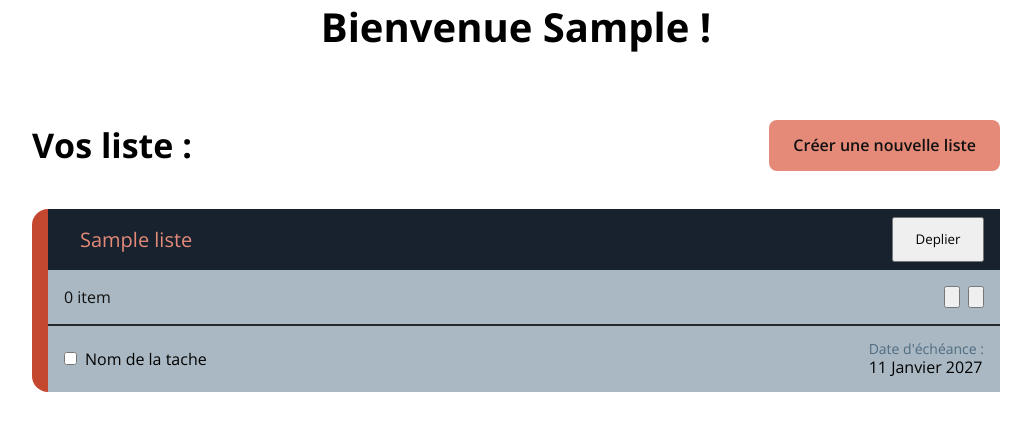
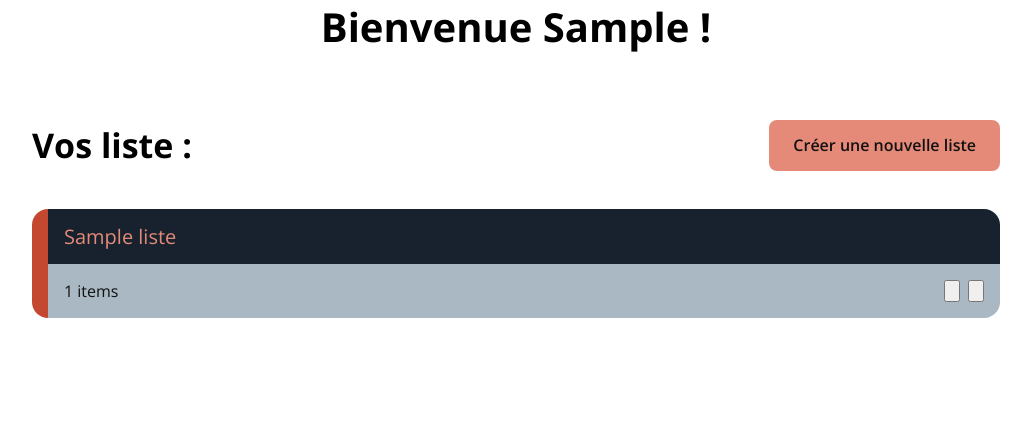
Before and after one commit to MaxaA-int/Projet02_AppWeb, a PHP site: page / in a window 1280 px wide. Shown: the part 168-599 px from the top of the page, without its empty margins (124-1155 px from the left). Run offline with PHP 8.4, Linux system fonts and the light colour scheme; tables that the repository leaves empty or names only in its code hold one stand-in row (values such as "Sample post").

Commit message:
Update Accueil
- Retirer liste des tâches
- Ajustement CSS des listes
- Contage du nombre d'items de chaque liste
-

```diff
--- a/assets/css/components/main.css
+++ b/assets/css/components/main.css
@@ -27,24 +27,24 @@
 
                 ul {
                     width: 100%;
+                    gap: 1.5rem;
+                    flex-direction: column;
 
                     .liste__item {
                         width: 100%;
-                        margin-bottom: 1rem;
                         border-left: 1rem solid var(--Orange);
                         border-radius: 1rem;
+                        margin: 0;
 
                         .item__titre {
                             background-color: var(--Bleu-deep);
                             color: var(--Orange-coral);
-                            padding: 0.5rem 1rem;
+                            padding: 1rem;
                             justify-content: space-between;
                             flex-direction: row;
                             align-items: center;
-
-                            p {
-                                margin: 0;
-                            }
+                            border-top-right-radius: 1rem;
+                            margin: 0;
 
                             button {
                                 padding: 0;
@@ -60,7 +60,7 @@
                             justify-content: space-between;
                             align-items: center;
                             flex-direction: row;
-                            border-bottom: 2px solid var(--Bleu-charbon);
+                            border-bottom-right-radius: 1rem;
 
                             p {
                                 margin: 0;
@@ -71,32 +71,6 @@
                                 gap: 0.5rem;
                             }
                         }
-
-                        .liste__taches {
-                            background-color: var(--Bleu-mist);
-
-                            .taches__item {
-                                padding: 0.5rem 1rem;
-                                justify-content: space-between;
-                                align-items: center;
-                                flex-direction: row;
-
-                                .nom-tache {
-                                    flex-direction: row;
-                                    gap: 0.5rem;
-                                    align-items: center;
-                                }
-
-                                .echeance-tache {
-                                    flex-direction: column;
-
-                                    p {
-                                        margin: 0;
-                                    }
-
-                                }
-                            }
-                        }
                     }
                 }
             }
--- a/index.php
+++ b/index.php
@@ -18,10 +18,12 @@ $arrUtilisateur = $pdosResultat->fetch(PDO::FETCH_ASSOC);
 $pdosResultat->closeCursor();
 
 /* Requete des listes de l'utilisateur */
-$strRequete = "SELECT t_liste.*, t_couleur.nom_couleur_fr
+$strRequete = "SELECT t_liste.*, t_couleur.nom_couleur_fr, COUNT(t_item.id_item) AS nb_items
                 FROM t_liste
                 INNER JOIN t_couleur ON t_liste.id_couleur = t_couleur.id_couleur
-                WHERE id_utilisateur = :id_utilisateur";
+                LEFT JOIN t_item ON t_liste.id_liste = t_item.id_liste
+                WHERE id_utilisateur = :id_utilisateur
+                GROUP BY t_liste.id_liste, t_couleur.nom_couleur_fr";
 
 $pdosResultat = $pdoConnexion->prepare($strRequete);
 $pdosResultat->bindValue(':id_utilisateur', $intIdUtilisateur);
@@ -39,7 +41,7 @@ $pdosResultat->closeCursor();
     <meta charset="UTF-8">
     <meta name="viewport" content="width=device-width, initial-scale=1.0">
     <meta http-equiv="Content-type" content="text/html; charset=UTF-8">
-    <link rel="icon" type="image/x-icon" href="<?php echo $niveau?>assets/img/favicon.svg">
+    <link rel="icon" type="image/x-icon" href="<?php echo $niveau ?>assets/img/favicon.svg">
     <title>Accueil - AppWeb</title>
 
     <?php
@@ -63,41 +65,28 @@ $pdosResultat->closeCursor();
         <div class="liste__haut flex">
             <h2>Vos liste :</h2>
             <form action="pages/liste/maj/index.php" method="get">
-                <button class="btn-principal" type="submit" name="btn_ajouter" value="ajouter">Créer une nouvelle liste</button>
+                <button class="btn-principal" type="submit" name="btn_ajouter" value="ajouter">Créer une nouvelle
+                    liste
+                </button>
             </form>
         </div>
 
         <div class="liste__containeur">
 
-            <ul>
+            <ul class="flex">
 
                 <?php
                 foreach ($arrListes as $liste) { ?>
 
                     <li class="liste__item">
-                    <div class="item__titre flex">
                         <p class="gros-texte item__titre"><?php echo $liste['nom_liste'] ?></p>
-                        <button>Deplier</button>
-                    </div>
                         <div class="item__contenu flex">
-                        <p>0 item</p>
+                            <p><?php echo $liste['nb_items']?> items</p>
                             <div class="item__controle flex">
                                 <input type="button">
                                 <input type="button">
                             </div>
                         </div>
-                    <ul class="liste__taches">
-                        <li class="taches__item flex">
-                            <div class="nom-tache flex">
-                                <input type="checkbox">
-                                <p>Nom de la tache</p>
-                            </div>
-                            <div class="echeance-tache flex">
-                                <p class="petit-texte">Date d'échéance :</p>
-                                <p>11 Janvier 2027</p>
-                            </div>
-                        </li>
-                    </ul>
                     </li>
 
                 <?php } ?>
```
Lines whose indentation alone changed are shown as unchanged.
